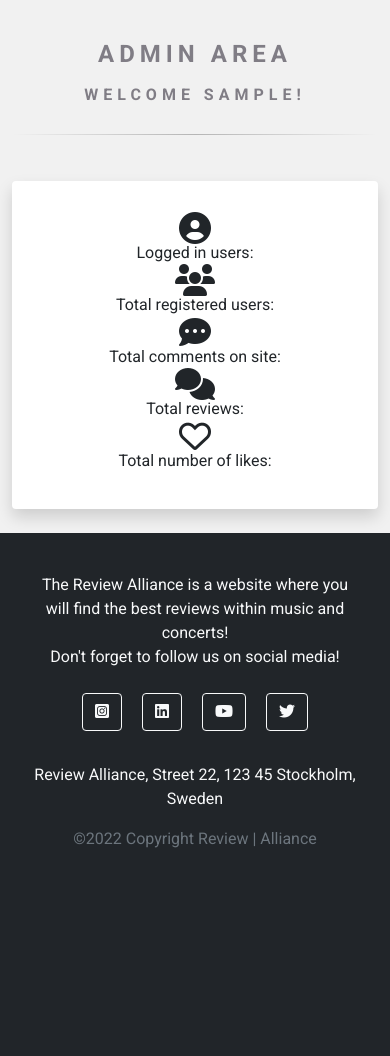
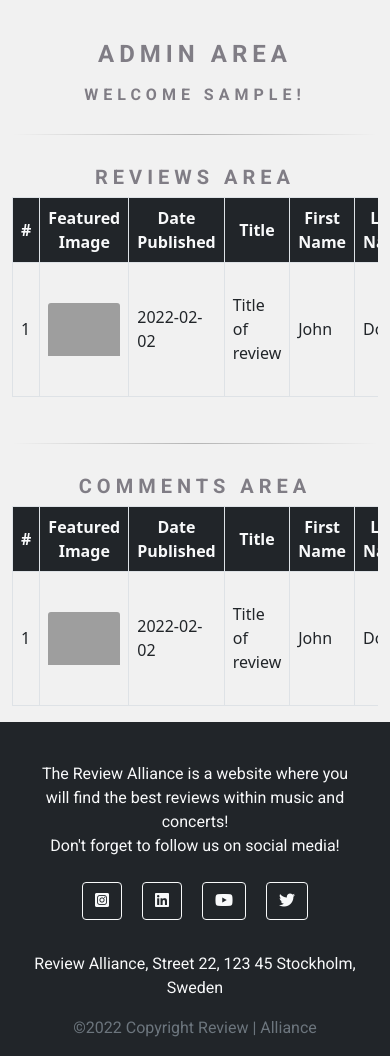
Before and after one commit to worldofmarcus/project-portfolio-4, a Django app: page /admin-area/ in a window 390 px wide. Shown: the part 126-1182 px from the top of the page. Before the commit the page ends 974 px from the top, so only its background shows below. Run offline with Django 3.2, Linux system fonts and the light colour scheme; the visitor is signed in with stand-in values (Sample User, id 1); data that the repository does not hold is empty; parts of the project's set-up code (start-up, migrations or seed data) failed here and were passed over; grey boxes are pictures that could not be loaded.

Commit message:
Add basic HTML structure to admin_area.html

```diff
--- a/reviews/views.py
+++ b/reviews/views.py
@@ -118,17 +118,6 @@ class AdminArea(generic.ListView):
     model = Comment
     template_name = ('admin_area.html')
 
-    # def get_context_data(self, **kwargs):
-    #     data = super().get_context_data(**kwargs)
-    #     return data
-
-
-    def get_queryset(self):
-        # original qs
-        qs = super().get_queryset()
-        # filter by a variable captured from url, for example
-        print(qs)
-        return qs.filter()
 
 
 class DetailView(generic.DetailView):
--- a/templates/admin_area.html
+++ b/templates/admin_area.html
@@ -5,50 +5,113 @@
 {% if user.is_superuser %}
 
 <div class="container">
-    <div>
+
     <h1 class="headline mt-4">Admin Area</h1>
     <p>
         <h2 class="intro-text">Welcome {{ user.first_name }}!</h2>
     </p>
     <hr />
 
-        <div class="row">
-            <!-- Admin Area -->
-            <div class="col-12 mt-3 left">
-                <div class="row">
-                    <div class="col-lg-4 col-md-12">
-                        <div class="card mb-4 border-0 shadow p-3 bg-white rounded">
-                            <div class="card-body">
-                                <p class="card-text mt-1 mb-1">
-                                    <i class="fa-solid fa-circle-user fa-2xl mb-6"></i><br>
-                                    Logged in users:
-                                </p>
-                                <p class="card-text mt-1 mb-1">
-                                    <i class="fa-solid fa-users fa-2xl"></i><br>Total registered users:
+    <!-- Reviews Table -->
+    <div class="mt-3">
+        <h5 class="mt-4">Reviews Area</h5>
+        <div class="table-responsive-md">
+            <table class="table table-bordered">
+                <thead class="bg-dark text-light text-center align-middle">
+                    <tr>
+                        <th>#</th>
+                        <th>Featured Image</th>
+                        <th>Date Published</th>
+                        <th>Title</th>
+                        <th>First Name</th>
+                        <th>Last Name</th>
+                        <th>Status</th>
+                        <th>Approved</th>
+                        <th>Action</th>
 
+                    </tr>
+                </thead>
+                <tbody>
+                    <tr class="align-middle">
+                        <td>1</td>
+                        <td><img class="card-img-top"
+                                src="https://res.cloudinary.com/worldofmarcus/image/upload/v1664265037/mukybfipd5kv6etq9nmo.png">
+                        </td>
+                        <td>2022-02-02</td>
+                        <td>Title of review</td>
+                        <td>John</td>
+                        <td>Doe</td>
+                        <td>Draft</td>
+                        <td>Yes</td>
+                        <td class="text-center">
+                            <form method="post">
+                                {% csrf_token %}
+                                <button type="submit"
+                                    class="btn btn-outline-secondary btn-sm mt-1 mb-1">Publish</button>
+                                <button type="submit"
+                                    class="btn btn-outline-secondary btn-sm mt-1 mb-1">Approve</button>
+                                <button type="submit" class="btn btn-danger btn-sm mt-1 mb-1">Delete</button>
+                            </form>
+                        </td>
+                    </tr>
+                </tbody>
+            </table>
+        </div>
+    </div>
+    <hr />
+    <!-- Comments Table -->
+    <div class="mt-3">
+        <h5 class="mt-4">Comments Area</h5>
+        <div class="table-responsive-md">
+            <table class="table table-bordered">
+                <thead class="bg-dark text-light text-center align-middle">
+                    <tr>
+                        <th>#</th>
+                        <th>Featured Image</th>
+                        <th>Date Published</th>
+                        <th>Title</th>
+                        <th>First Name</th>
+                        <th>Last Name</th>
+                        <th>Status</th>
+                        <th>Approved</th>
+                        <th>Action</th>
 
-                                    {% for comment.count in comment_list %}
-                                    {{ comment.count }}
-                                    {% endfor %}
+                    </tr>
+                </thead>
+                <tbody>
+                    <tr class="align-middle">
+                        <td>1</td>
+                        <td><img class="card-img-top"
+                                src="https://res.cloudinary.com/worldofmarcus/image/upload/v1664265037/mukybfipd5kv6etq9nmo.png">
+                        </td>
+                        <td>2022-02-02</td>
+                        <td>Title of review</td>
+                        <td>John</td>
+                        <td>Doe</td>
+                        <td>Draft</td>
+                        <td>Yes</td>
+                        <td class="text-center">
+                            <form method="post">
+                                {% csrf_token %}
+                                <button type="submit"
+                                    class="btn btn-outline-secondary btn-sm mt-1 mb-1">Publish</button>
+                                <button type="submit"
+                                    class="btn btn-outline-secondary btn-sm mt-1 mb-1">Approve</button>
+                                <button type="submit" class="btn btn-danger btn-sm mt-1 mb-1">Delete</button>
+                            </form>
+                        </td>
+                    </tr>
+                </tbody>
+            </table>
+        </div>
+    </div>
+
+    {% else%}
+    <p class=" author card-text">You are not allowed here!</p>
+    {% endif %}
 
 
 
-
-                                </p>
-                                <p class="card-text mt-1 mb-1">
-                                    <i class="fa-solid fa-comment-dots fa-2xl"></i><br>Total comments on site:
-
-                                </p>
-                                <p class="card-text mt-1 mb-1">
-                                    <i class="fa-solid fa-comments fa-2xl"></i><br>Total reviews:
-                                </p>
-                                <p class="card-text mt-1 mb-1">
-                                    <i class="far fa-heart fa-2xl"></i><br>Total number of likes:
-                                </p>
-                            </div>
-                            {% else%}
-                            <p class="author card-text">You are not allowed here!</p>
-                            {% endif %}
 </div>
 
 
--- a/templates/base.html
+++ b/templates/base.html
@@ -114,7 +114,6 @@
             <!-- Address & Copyright Section -->
             <p>Review Alliance, Street 22, 123 45 Stockholm, Sweden</p>
             <p class="text-muted">©2022 Copyright Review | Alliance</p>
-
             <!-- End Of Address & Copyright Section -->
 
         </div>
```
Lines whose indentation alone changed are shown as unchanged.
